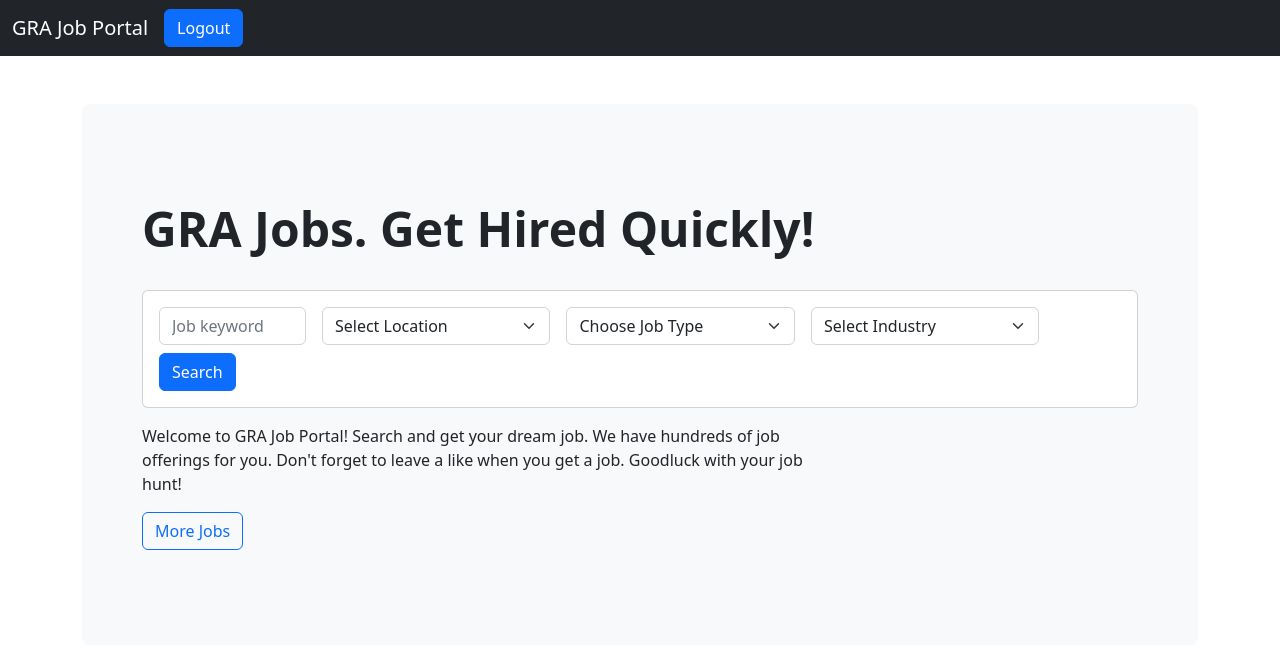
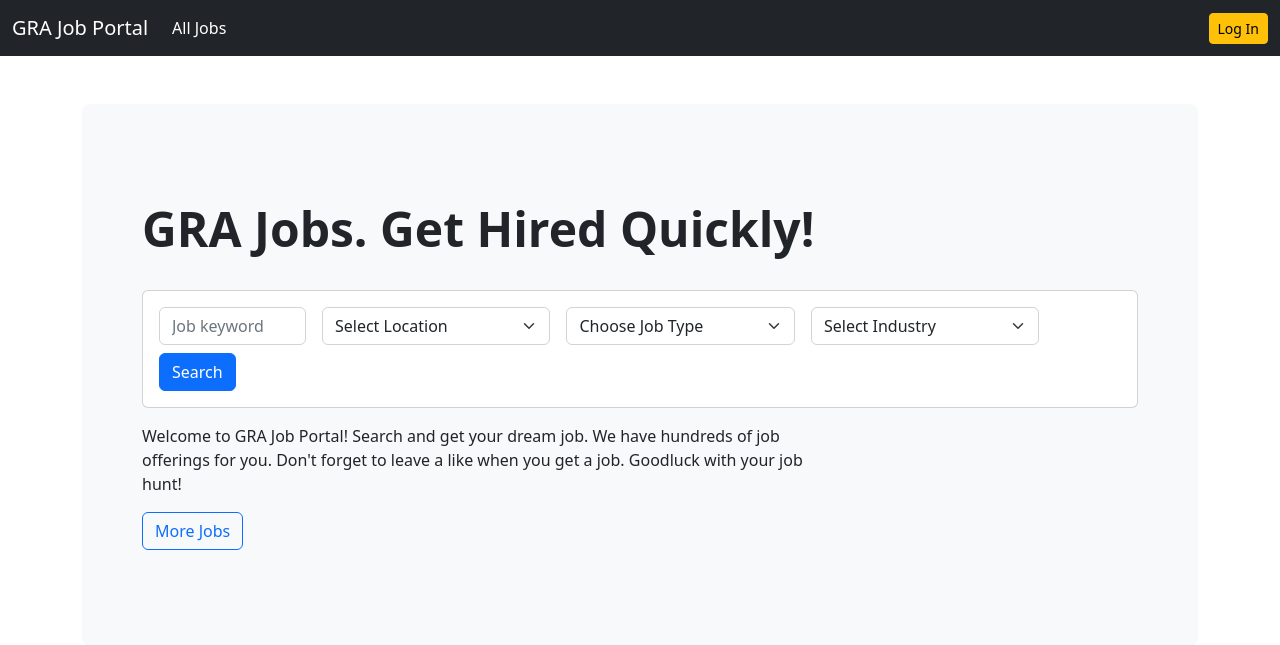
Before and after one commit to yrnmalone0/CAES, a Django app: page / in a window 1280 px wide. Shown: the top 645 px of the page. Run offline with Django 4.2, Linux system fonts and the light colour scheme.

Commit message:
initial commit

```diff
--- a/templates/base.html
+++ b/templates/base.html
@@ -15,7 +15,7 @@
 <body>
     <nav class="navbar navbar-expand-lg navbar-dark bg-dark">
         <div class="container-fluid">
-            <a href="{% url 'dashboard' %}" class="navbar-brand">GRA Job Portal</a>
+            <a href="{% url 'home' %}" class="navbar-brand">GRA Job Portal</a>
             <button class="navbar-toggler" type="button" data-bs-toggle="collapse" data-bs-target="#navbarSupportedContent" aria-controls="navbarSupportedContent" aria-expanded="false" aria-label="Toggle navigation">
             <span class="navbar-toggler-icon"></span>
             </button>
@@ -50,6 +50,8 @@
                         <a href="#" class="nav-link disabled" tabindex="1" aria-disabled="true">Disabled</a>
                     </li>
                 </ul>
+                <a href="{% url 'logout' %}" class="btn btn-warning btn-sm">Logout</a>
+
                 {% elif request.user.is_recruiter %}
                 <ul class="navbar-nav me-auto mb-2 mb-lg-0">
                     <li class="nav-item">
@@ -79,10 +81,18 @@
                         <a href="#" class="nav-link disabled" tabindex="1" aria-disabled="true">Disabled</a>
                     </li>
                 </ul>
+                <a href="{% url 'logout' %}" class="btn btn-warning btn-sm">Logout</a>
+
                 {% endif %}
+                {% else %}
+                <ul class="navbar-nav me-auto mb-2 mb-lg-0">
+                    <li class="nav-item">
+                        <a class="nav-link active" aria-current="page" href="{% url 'job-listing' %}">All Jobs</a>
+                    </li>
+                </ul>
+
+                <a href="{% url 'login' %}" class="btn btn-warning btn-sm">Log In</a>
                 {% endif %}
-
-                <a href="{% url 'logout' %}" class="btn btn-primary">Logout</a>
             </div>
         </div>
     </nav>
--- a/templates/users/login.html
+++ b/templates/users/login.html
@@ -16,7 +16,8 @@
     <button class="w-100 btn btn-lg btn-primary" type="submit">Sign In</button>
     <hr class="my-4">
     <!-- <small class="text-muted">By clicking on Sign up, you agree to the terms of use</small> -->
-    <small class="text-muted">Don't have an account? <a href="#">Sign Up</a></small>
+    <small class="text-muted">Register as an Applicant <a href="{% url 'register-applicant' %}">Sign Up</a></small> <br>
+    <small class="text-muted">Register as a Recruiter <a href="{% url 'register-recruiter' %}">Sign Up</a></small>
 </form>
 
 {% endblock content %}
```
Also changed, not shown: db.sqlite3.
